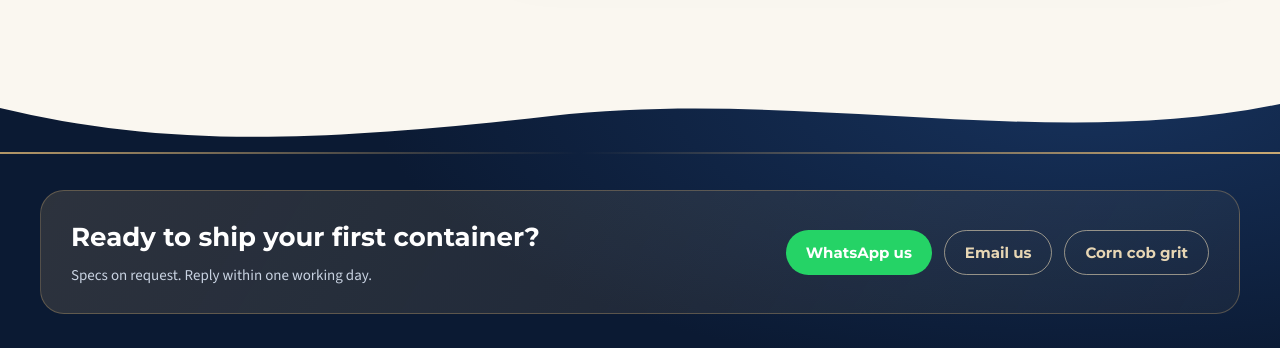
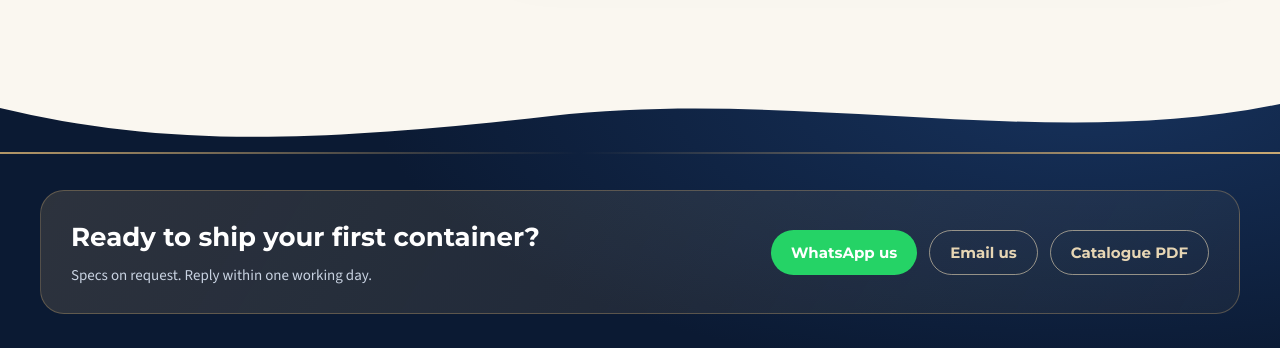
Before and after one commit to balaroverseas/balarcorporation-website, a plain HTML site: page coir-pith/index.html in a window 1280 px wide. Shown: the part 4826-5174 px from the top of the page. Drawn offline with nearby package versions, Linux system fonts and the light colour scheme.

Commit message:
Add coir pith catalogue, link it on coir page, remove free-sample wording from corn cob catalogue
Co-Authored-By: Claude Sonnet 5.5 <noreply@anthropic.com>

```diff
--- a/coir-pith/index.html
+++ b/coir-pith/index.html
@@ -625,7 +625,7 @@ header nav a:not(.btn){white-space:nowrap}
   <div class="wrap">
     <div class="ft-cta">
       <div><h3>Ready to ship your first container?</h3><p>Specs on request. Reply within one working day.</p></div>
-      <div class="btns"><a class="btn btn-wa" id="ft-wa" href="#quote">WhatsApp us</a><a class="btn btn-glass" href="mailto:coir@balarcorporation.com">Email us</a><a class="btn btn-glass" href="../">Corn cob grit</a></div>
+      <div class="btns"><a class="btn btn-wa" id="ft-wa" href="#quote">WhatsApp us</a><a class="btn btn-glass" href="mailto:coir@balarcorporation.com">Email us</a><a class="btn btn-glass" href="../Balar-Coir-Pith-Catalogue.pdf" download>Catalogue PDF</a></div>
     </div>
     <div class="ft-grid">
       <div class="ft-brand">
```
Also changed, not shown: 2 other files.
